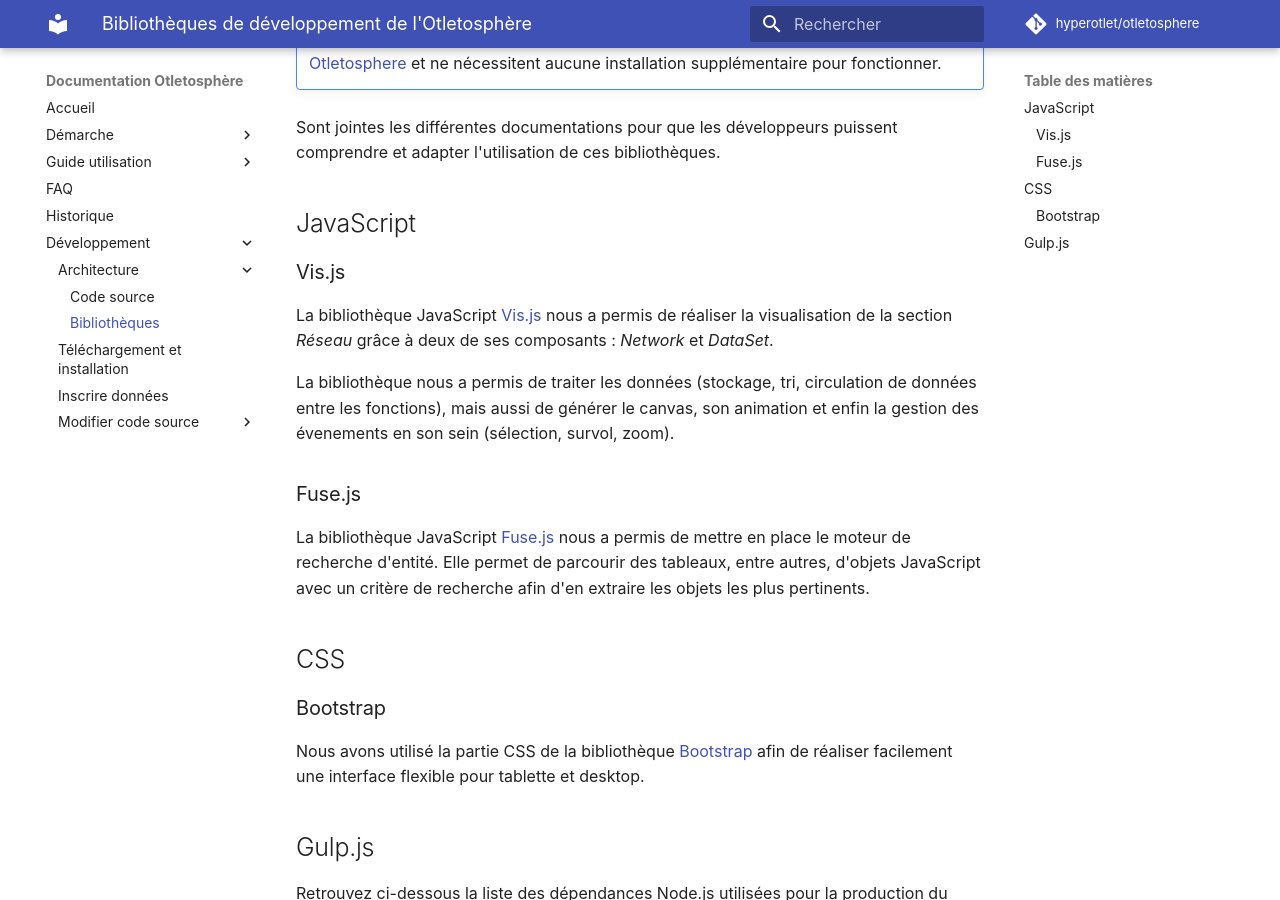
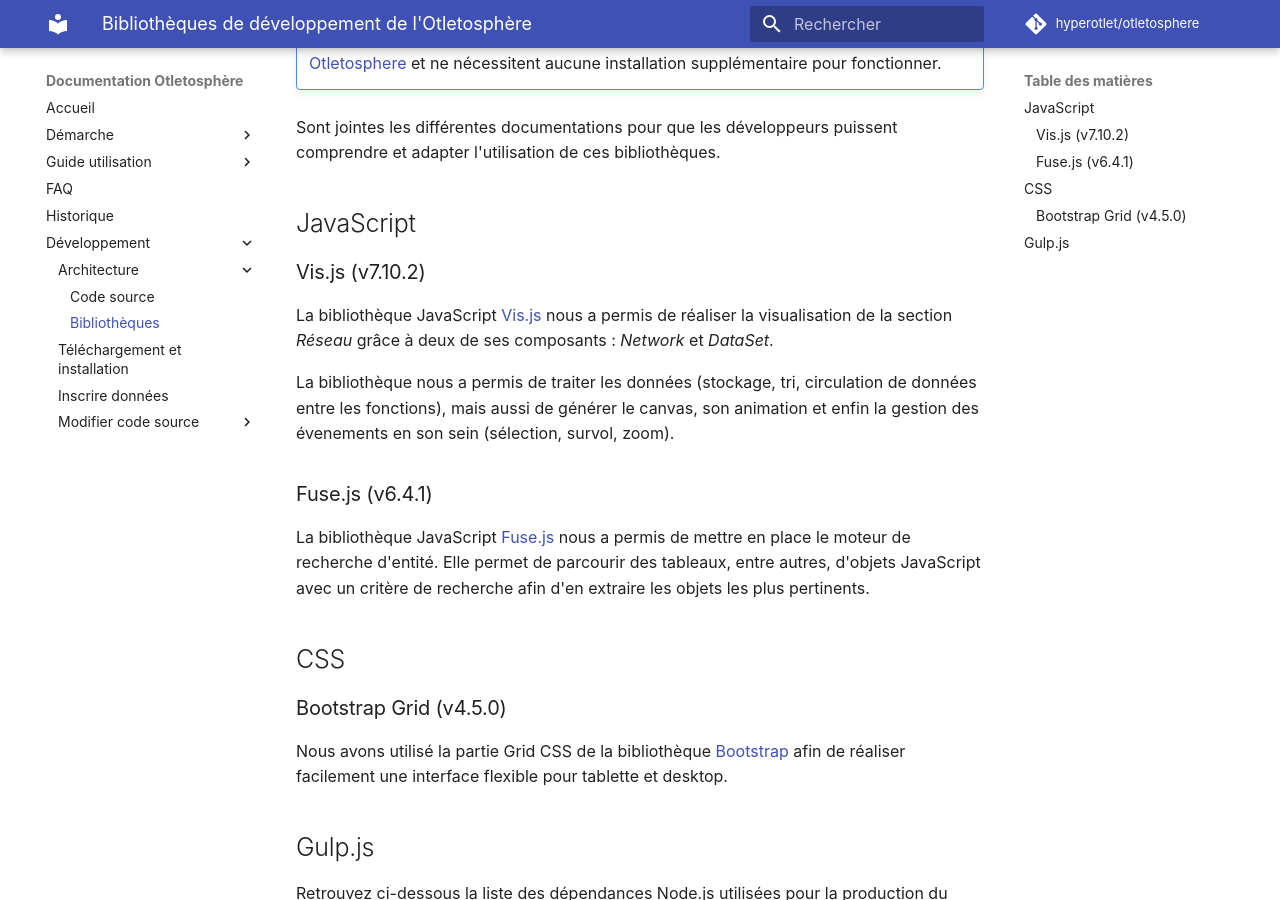
Before and after one commit to graphlab-fr/opensphere-web-app, an MkDocs documentation site: the page built from doc/fr/docs/developpement/bibliotheques.md, in a window 1280 px wide and 900 px high, scrolled down 289 px. Built offline with MkDocs 1.6.1 and Material for MkDocs 9.7.7, drawn with Linux system fonts in a browser that asks for light colours; comment, search, counter and statistics services are not loaded.

Commit message:
[edit] update doc

```diff
--- a/doc/fr/docs/developpement/bibliotheques.md
+++ b/doc/fr/docs/developpement/bibliotheques.md
@@ -13,21 +14,21 @@ Sont jointes les différentes documentations pour que les développeurs puissent
 
 ## JavaScript
 
-### Vis.js
+### Vis.js (v7.10.2)
 
 La bibliothèque JavaScript [Vis.js](https://github.com/visjs/vis-network) nous a permis de réaliser la visualisation de la section *Réseau* grâce à deux de ses composants : *Network* et *DataSet*.
 
 La bibliothèque nous a permis de traiter les données (stockage, tri, circulation de données entre les fonctions), mais aussi de générer le canvas, son animation et enfin la gestion des évenements en son sein (sélection, survol, zoom).
 
-### Fuse.js
+### Fuse.js (v6.4.1)
 
 La bibliothèque JavaScript [Fuse.js](https://fusejs.io/) nous a permis de mettre en place le moteur de recherche d'entité. Elle permet de parcourir des tableaux, entre autres, d'objets JavaScript avec un critère de recherche afin d'en extraire les objets les plus pertinents.
 
 ## CSS
 
-### Bootstrap
+### Bootstrap Grid (v4.5.0)
 
-Nous avons utilisé la partie CSS de la bibliothèque [Bootstrap](https://getbootstrap.com/) afin de réaliser facilement une interface flexible pour tablette et desktop.
+Nous avons utilisé la partie Grid CSS de la bibliothèque [Bootstrap](https://getbootstrap.com/) afin de réaliser facilement une interface flexible pour tablette et desktop.
 
 ## Gulp.js
 
```
Also changed, not shown: other parts of doc/fr/docs/developpement/bibliotheques.md (+1 -0 lines), doc/en/docs/development/libraries.md (+5 -4 lines), doc/en/docs/faq.md (+0 -3 lines), doc/en/docs/version-history.md (+2 -1 lines), doc/fr/docs/faq.md (+0 -3 lines), doc/fr/docs/historique-versions.md (+11 -8 lines).
